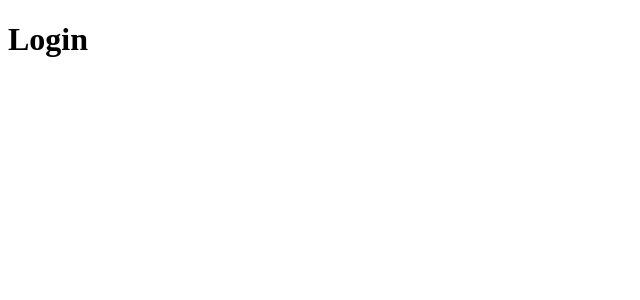
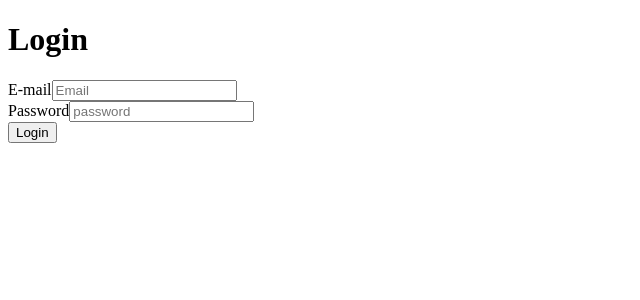
Before and after one commit to soreiyu52/chat_app, a React (Create React App) app in the folder chatapp/: page /login in a window 1280 px wide. Shown: the top 300 px of the page, without its empty margins (0-640 px from the left). Built offline with nearby package versions, Linux system fonts and the light colour scheme.

Commit message:
ログインページ基本フォームの作成

```diff
--- a/chatapp/src/pages/Login.js
+++ b/chatapp/src/pages/Login.js
@@ -1,9 +1,34 @@
-import React from 'react'
+import React from 'react';
 
 const Login = () => {
     return (
         <>
             <h1>Login</h1>
+            <form>
+                <div>
+                    <label htmlFor='email'>E-mail</label>
+                    <input
+                        type='email'
+                        // getElementByIdで取得するID
+                        id='email'
+                        name='email'
+                        // 初期値'Email'を入れる
+                        placeholder='Email'
+                    />
+                </div>
+                <div>
+                    <label htmlFor='password'>Password</label>
+                    <input
+                        type='password'
+                        // getElementByIdで取得するID
+                        id='password'
+                        name='password'
+                        // 初期値'password'を入れる
+                        placeholder='password'
+                    />
+                </div>
+                <button type='submit'>Login</button>
+            </form>
         </>
     )
 }
```
